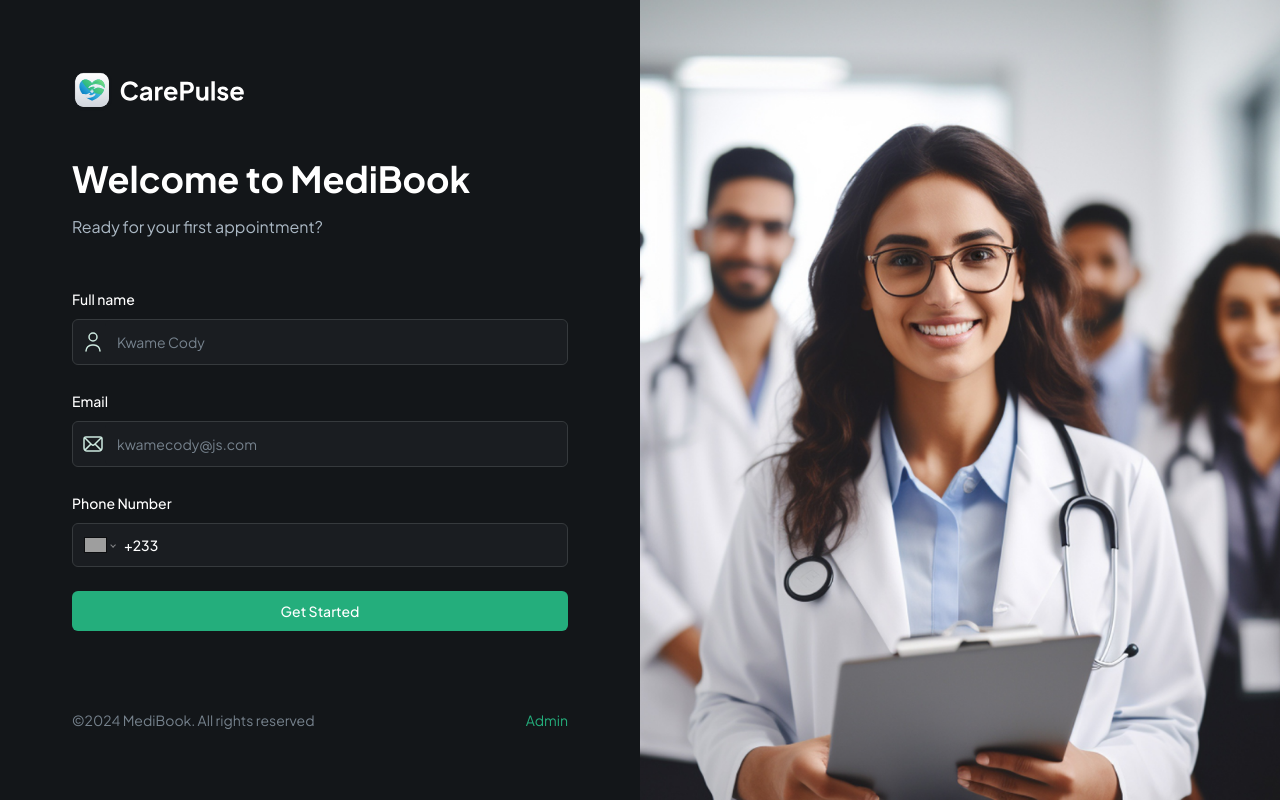
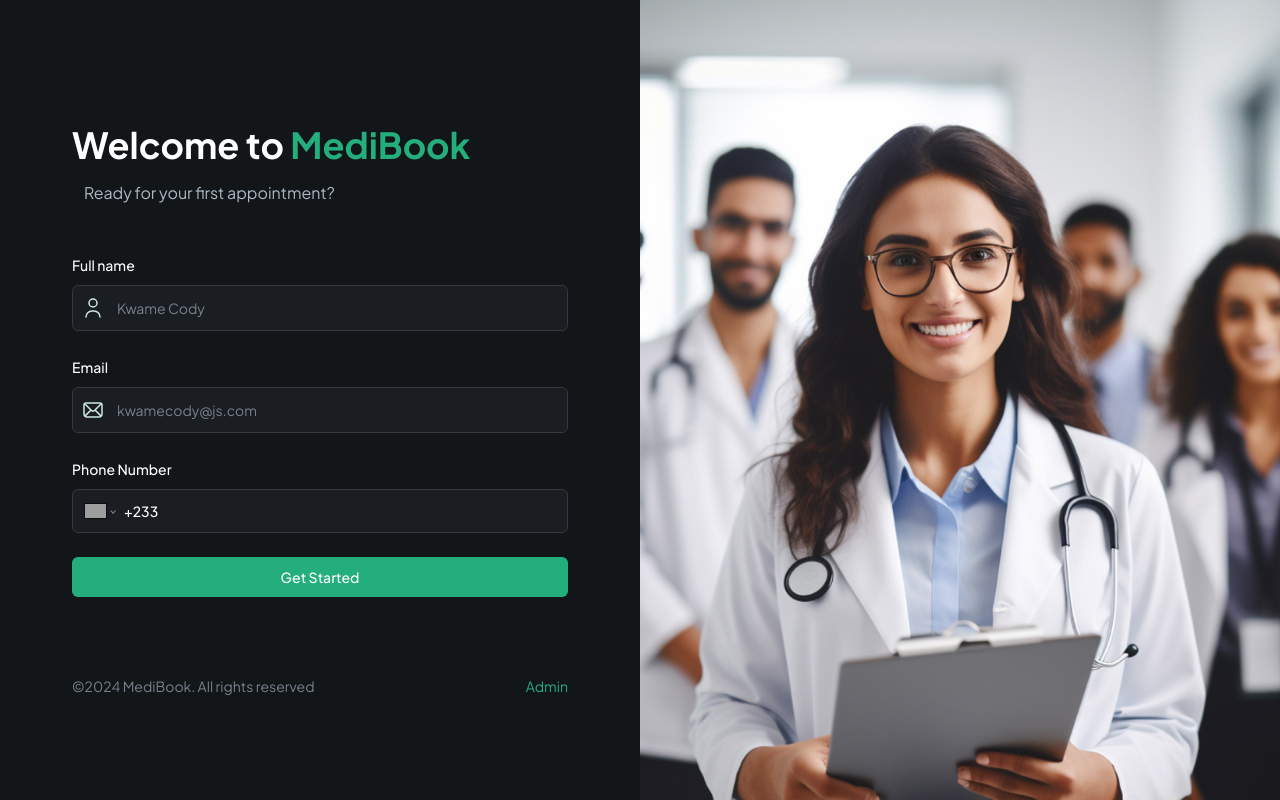
Before and after one commit to KingsCreatives/Medibook, a Next.js app: page / in a window 1280 px wide. Built offline with nearby package versions, Linux system fonts and the light colour scheme; no server answers; grey boxes are pictures that could not be loaded.

Commit message:
final styles

```diff
--- a/app/admin/page.tsx
+++ b/app/admin/page.tsx
@@ -16,13 +16,7 @@
     <div className="mx-auto flex max-w-7xl flex-col space-y-14">
       <header className="admin-header">
         <Link href="/" className="cursor-pointer">
-          <Image
-            src="/assets/icons/logo-full.svg"
-            height={32}
-            width={162}
-            alt="logo"
-            className="h-8 w-fit"
-          />
+         <h1 className="text-2xl text-green-500">Medibook</h1>
         </Link>
         <p className="text-16-semibold">Admin Dashboard</p>
       </header>
--- a/app/page.tsx
+++ b/app/page.tsx
@@ -10,16 +10,8 @@
     <div className="flex h-screen max-h-screen">
       {isAdmin && <PasskeyModal/>}
       <section className="remove-scrollbar container my-auto">
-        <div className="sub-container max-w-[496px]">
-          <Image
-            src="/assets/icons/logo-full.svg"
-            height={1000}
-            width={1000}
-            alt="patient"
-            className="mb-12 h-10 w-fit"
-          />
+        <div className="sub-container max-w-[496px] mt-5">
           <PatientForm />
-
           <div className="text-14-regular mt-20 flex justify-between">
             <p className="justify-items-end text-dark-600 xl:text-left">
               ©{new Date().getFullYear()} MediBook. All rights reserved
--- a/components/forms/PatientForm.tsx
+++ b/components/forms/PatientForm.tsx
@@ -55,8 +55,10 @@
   return (
     <Form {...form}>
       <form onSubmit={form.handleSubmit(onSubmit)} className="space-y-6 flex-1">
-        <section className="mb-12 space-y-4">
-          <h1 className="header">Welcome to MediBook</h1>
+        <section className="mb-12 space-y-4 space-x-3">
+          <h2 className="header">
+            Welcome to <span className="text-green-500">MediBook</span>
+          </h2>
           <p className="text-dark-700">Ready for your first appointment?</p>
         </section>
 
```
Also changed, not shown: public/assets/medibook.png (added).
